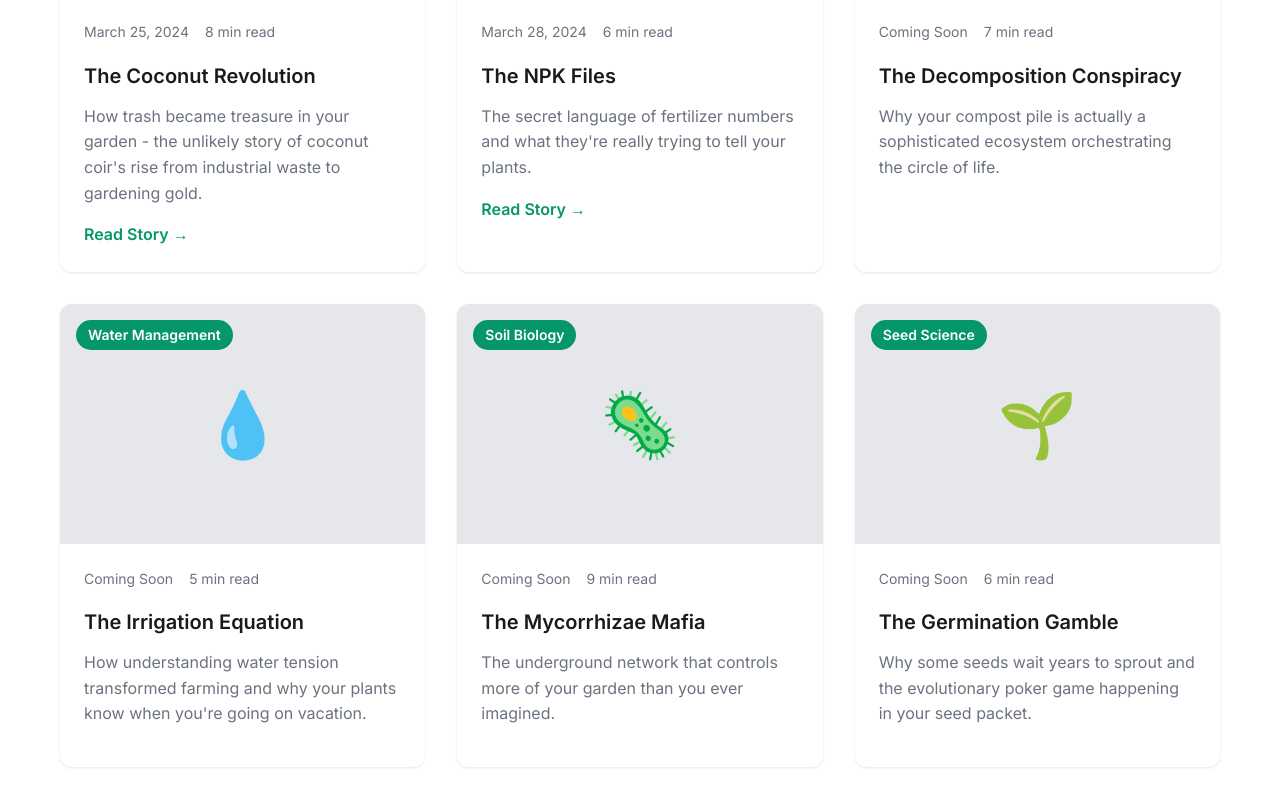
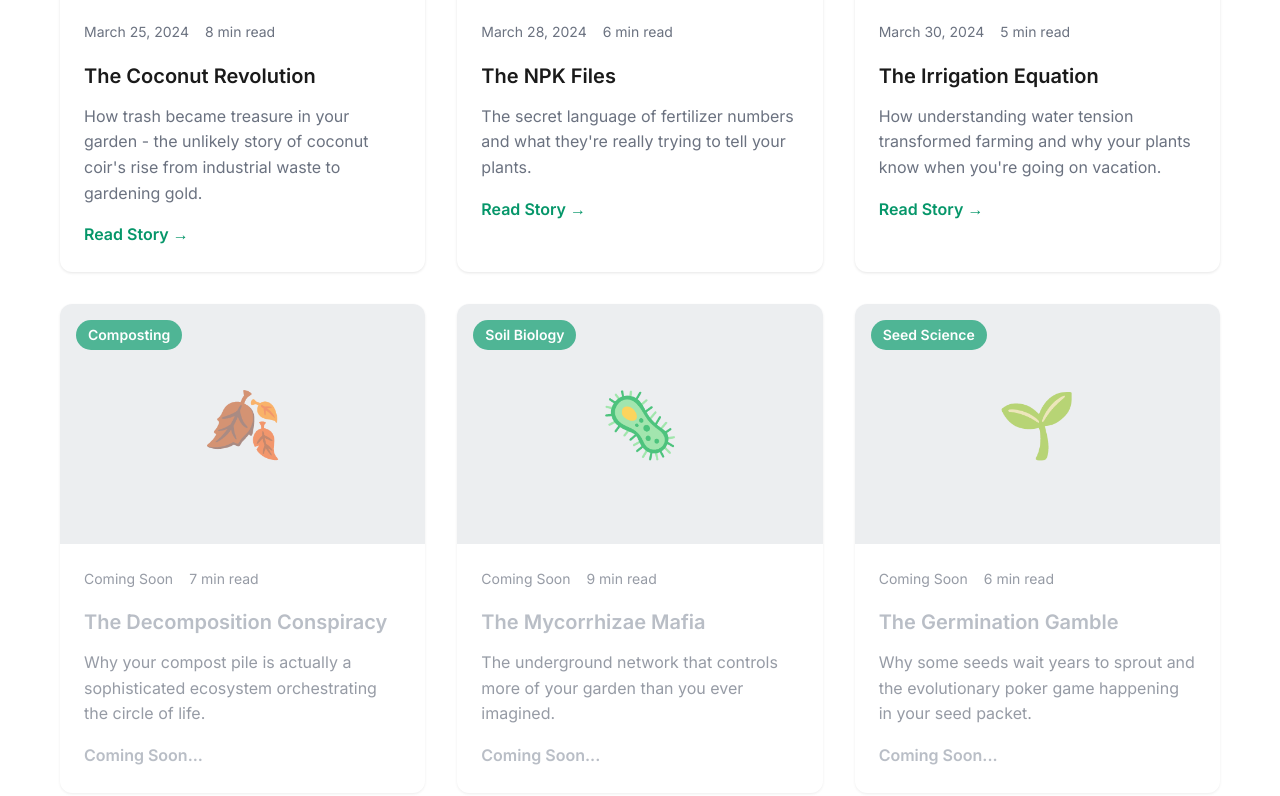
Before and after one commit to mikeschlottig/blog.daleyorganics.com, a plain HTML site: page index.html in a window 1280 px wide. Shown: the part 762-1558 px from the top of the page. Drawn offline with Linux system fonts and the light colour scheme.

Commit message:
Update index.html with corrected links and active Irrigation Equation post

```diff
--- a/index.html
+++ b/index.html
@@ -195,6 +195,20 @@
             color: #047857;
         }
 
+        .coming-soon {
+            opacity: 0.7;
+        }
+
+        .coming-soon .card-title a {
+            color: #9ca3af;
+            cursor: default;
+        }
+
+        .coming-soon .read-more {
+            color: #9ca3af;
+            cursor: default;
+        }
+
         /* Footer */
         .footer {
             background: #f9fafb;
@@ -321,6 +335,24 @@
 
                 <article class="blog-card">
                     <div class="card-image">
+                        💧
+                        <div class="card-category">Water Management</div>
+                    </div>
+                    <div class="card-content">
+                        <div class="card-meta">
+                            <span>March 30, 2024</span>
+                            <span>5 min read</span>
+                        </div>
+                        <h3 class="card-title">
+                            <a href="posts/irrigation-equation.html">The Irrigation Equation</a>
+                        </h3>
+                        <p class="card-description">How understanding water tension transformed farming and why your plants know when you're going on vacation.</p>
+                        <a href="posts/irrigation-equation.html" class="read-more">Read Story →</a>
+                    </div>
+                </article>
+
+                <article class="blog-card coming-soon">
+                    <div class="card-image">
                         🍂
                         <div class="card-category">Composting</div>
                     </div>
@@ -333,27 +365,11 @@
                             <a href="#">The Decomposition Conspiracy</a>
                         </h3>
                         <p class="card-description">Why your compost pile is actually a sophisticated ecosystem orchestrating the circle of life.</p>
+                        <span class="read-more">Coming Soon...</span>
                     </div>
                 </article>
 
-                <article class="blog-card">
-                    <div class="card-image">
-                        💧
-                        <div class="card-category">Water Management</div>
-                    </div>
-                    <div class="card-content">
-                        <div class="card-meta">
-                            <span>Coming Soon</span>
-                            <span>5 min read</span>
-                        </div>
-                        <h3 class="card-title">
-                            <a href="#">The Irrigation Equation</a>
-                        </h3>
-                        <p class="card-description">How understanding water tension transformed farming and why your plants know when you're going on vacation.</p>
-                    </div>
-                </article>
-
-                <article class="blog-card">
+                <article class="blog-card coming-soon">
                     <div class="card-image">
                         🦠
                         <div class="card-category">Soil Biology</div>
@@ -367,10 +383,11 @@
                             <a href="#">The Mycorrhizae Mafia</a>
                         </h3>
                         <p class="card-description">The underground network that controls more of your garden than you ever imagined.</p>
+                        <span class="read-more">Coming Soon...</span>
                     </div>
                 </article>
 
-                <article class="blog-card">
+                <article class="blog-card coming-soon">
                     <div class="card-image">
                         🌱
                         <div class="card-category">Seed Science</div>
@@ -384,6 +401,7 @@
                             <a href="#">The Germination Gamble</a>
                         </h3>
                         <p class="card-description">Why some seeds wait years to sprout and the evolutionary poker game happening in your seed packet.</p>
+                        <span class="read-more">Coming Soon...</span>
                     </div>
                 </article>
 
```
